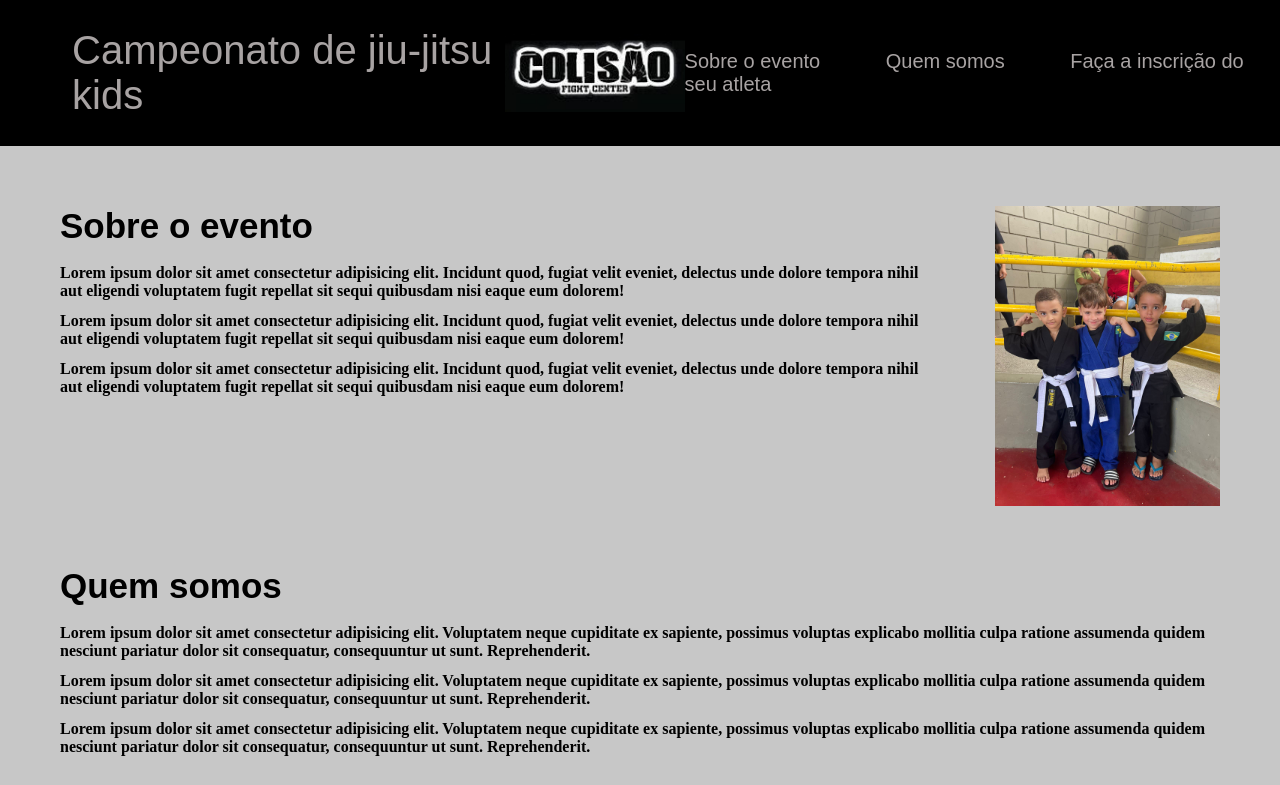
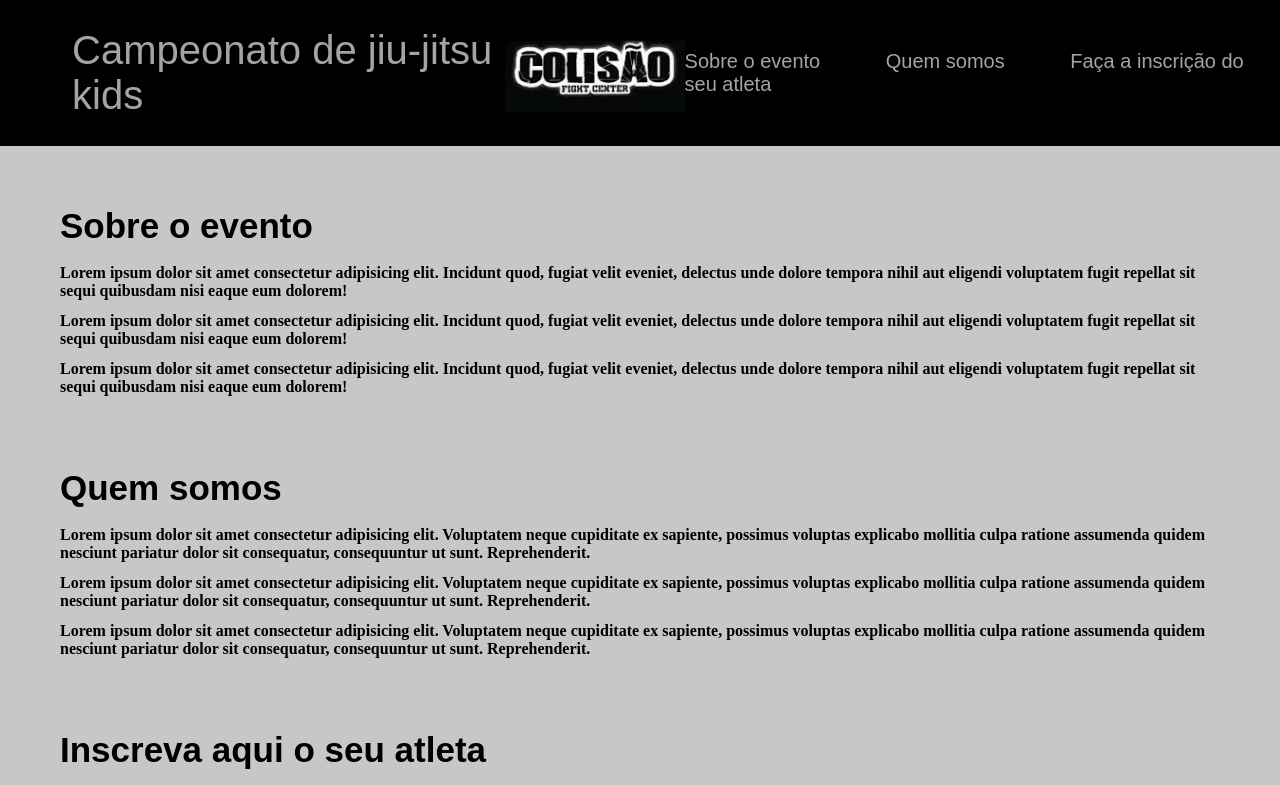
Before and after one commit to DeniseGrassi/site_colisao, a plain HTML site: page index_COLISAO.html in a window 1280 px wide. Shown: the top 785 px of the page. Drawn offline with Linux system fonts and the light colour scheme; a web font is replaced by a local one.

Commit message:
sem todas as fotos

```diff
--- a/index_COLISAO.html
+++ b/index_COLISAO.html
@@ -46,7 +46,7 @@
                 </p>
 
             </div>
-            <img class="logo-colisao" src="./WhatsApp Image 2024-04-24 at 09.41.54.jpeg" alt="foto de criancas no campeonato" />
+
         </div>
     </section>
     <section id="who">
```
